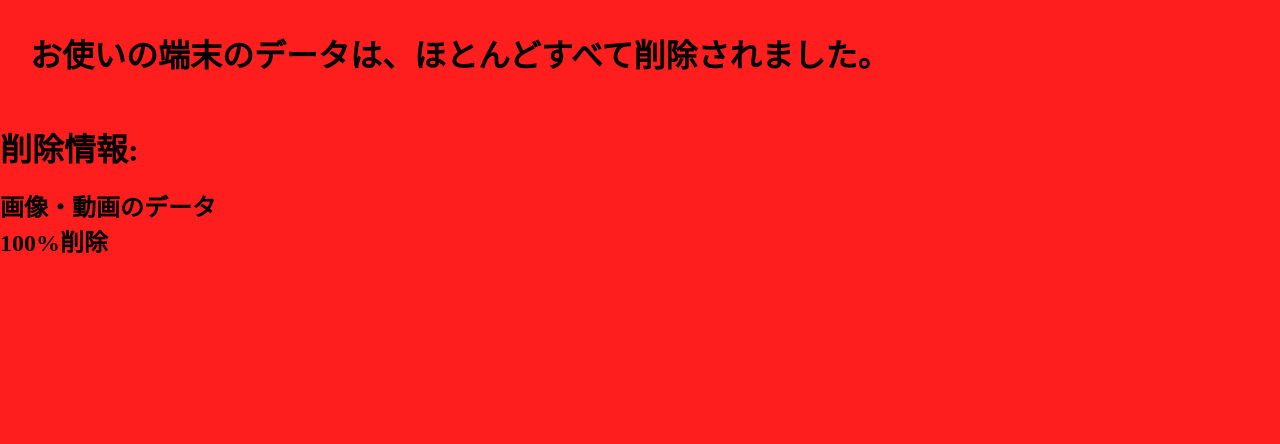
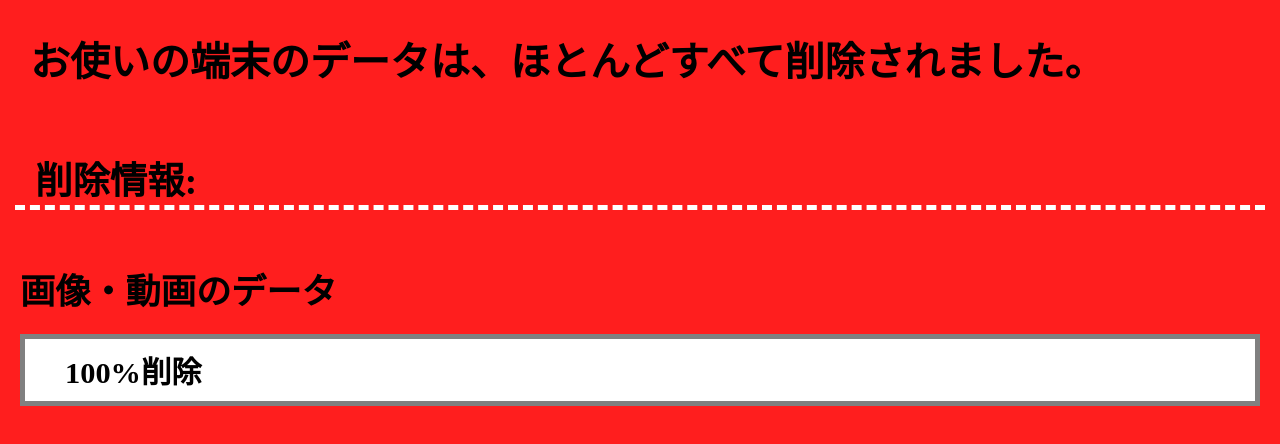
Before and after one commit to otata0913/usouso, a plain HTML site: page index.html in a window 1280 px wide. Drawn offline with Linux system fonts and the light colour scheme.

Commit message:
Update stylesheet.css

```diff
--- a/stylesheet.css
+++ b/stylesheet.css
@@ -9,5 +9,29 @@ body {
 }
 
 .header h1 {
+  font-size: 250%;
   margin: 30px;
+  font-family: 'Noto Serif JP', serif;
 }
+
+.main-container h1 {
+  font-size: 234%;
+  margin: 15px;
+  padding-left: 20px;
+  border-bottom: dashed 5px white;
+}
+
+.main-container h2.dan {
+  padding: 20px;
+  font-size: 220%;
+}
+
+.main-container h2.parsent {
+  border: solid 5px gray;
+  padding: 9px;
+  font-size: 190%;
+  margin-left: 20px;
+  margin-right: 20px;
+  background-color: white;
+  padding-left: 40px;
+}
```
